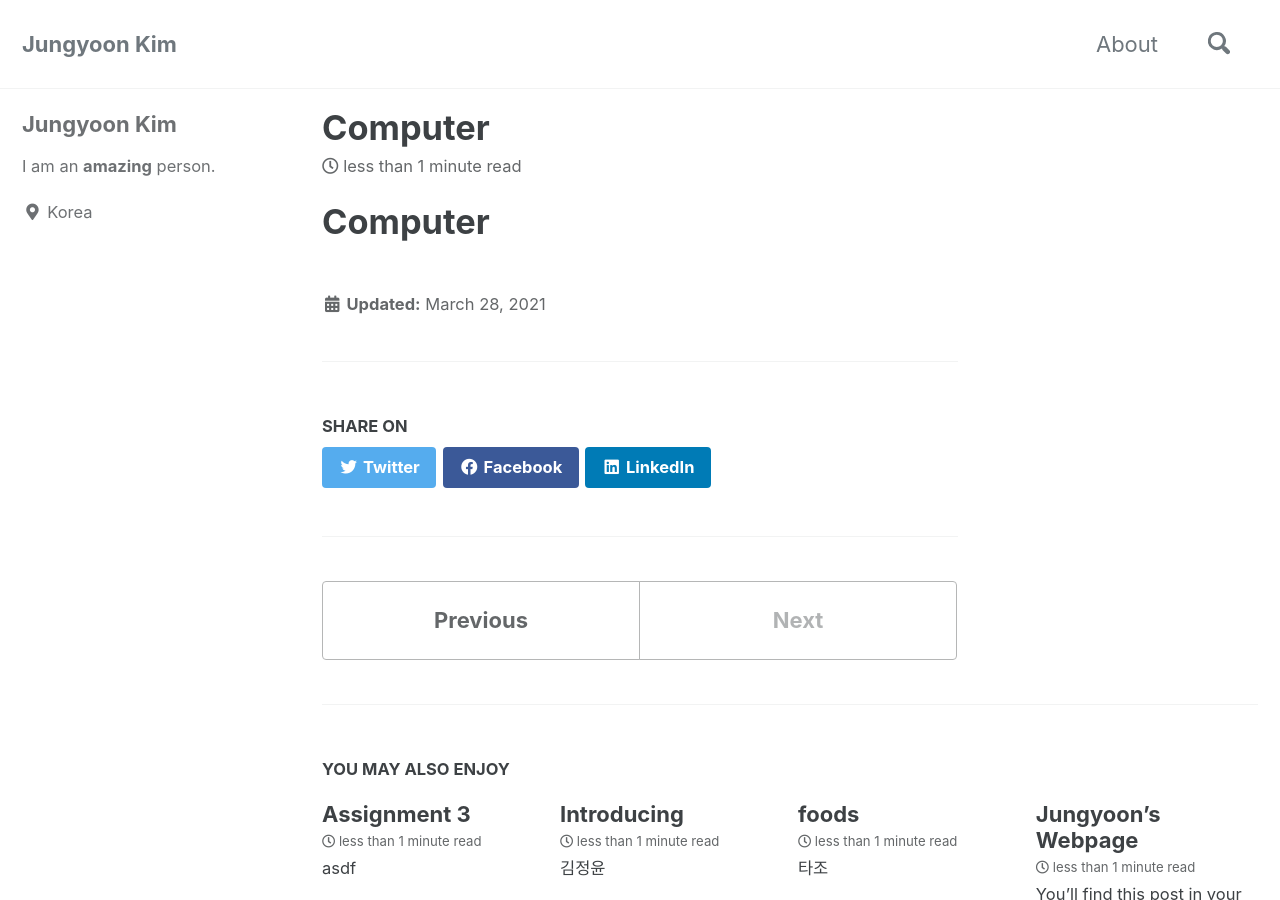
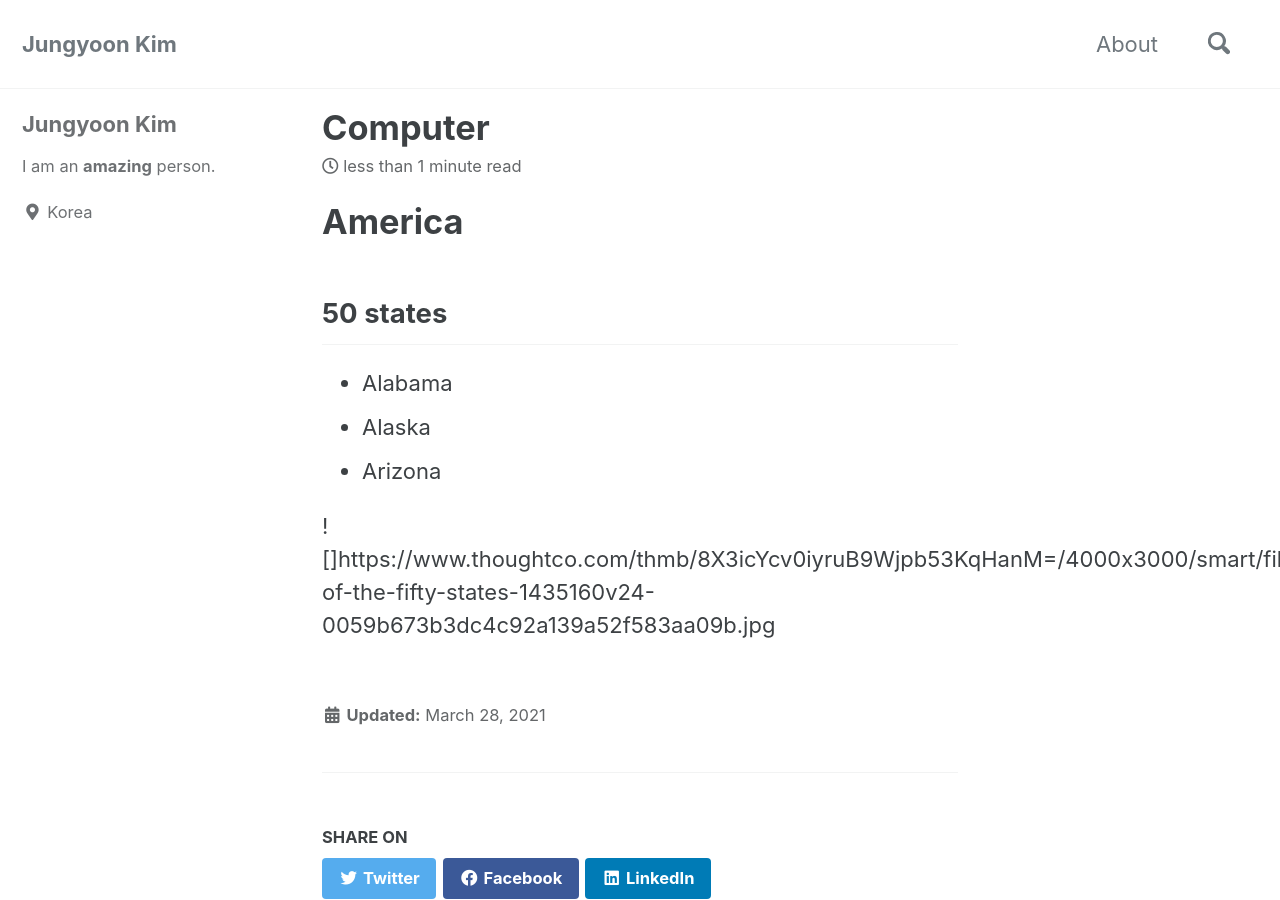
Before and after one commit to janew00/janew00.github.io, a Jekyll site: the page built from _posts/2021-03-28-practice.markdown, in a window 1280 px wide and 900 px high. Built offline with Jekyll 4.4.1, drawn with Linux system fonts in a browser that asks for light colours; cached includes are drawn as plain includes; comment, search, counter and statistics services are not loaded.

Commit message:
initial commit

```diff
--- a/_posts/2021-03-28-practice.markdown
+++ b/_posts/2021-03-28-practice.markdown
@@ -4,4 +4,11 @@ title: "Computer"
 date: 2021-03-28 11:15:30 +0900
 ---
 
-# Computer
+# America
+
+## 50 states
+* Alabama
+* Alaska
+* Arizona
+
+![]https://www.thoughtco.com/thmb/8X3icYcv0iyruB9Wjpb53KqHanM=/4000x3000/smart/filters:no_upscale()/capitals-of-the-fifty-states-1435160v24-0059b673b3dc4c92a139a52f583aa09b.jpg
```
